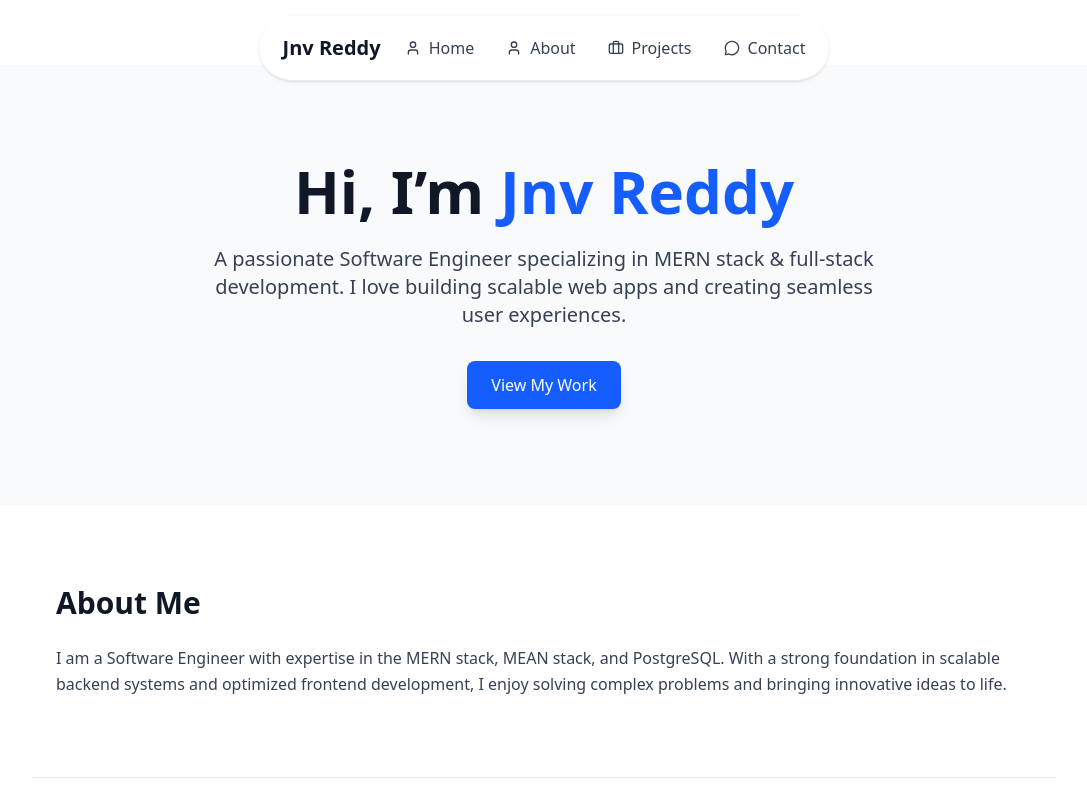
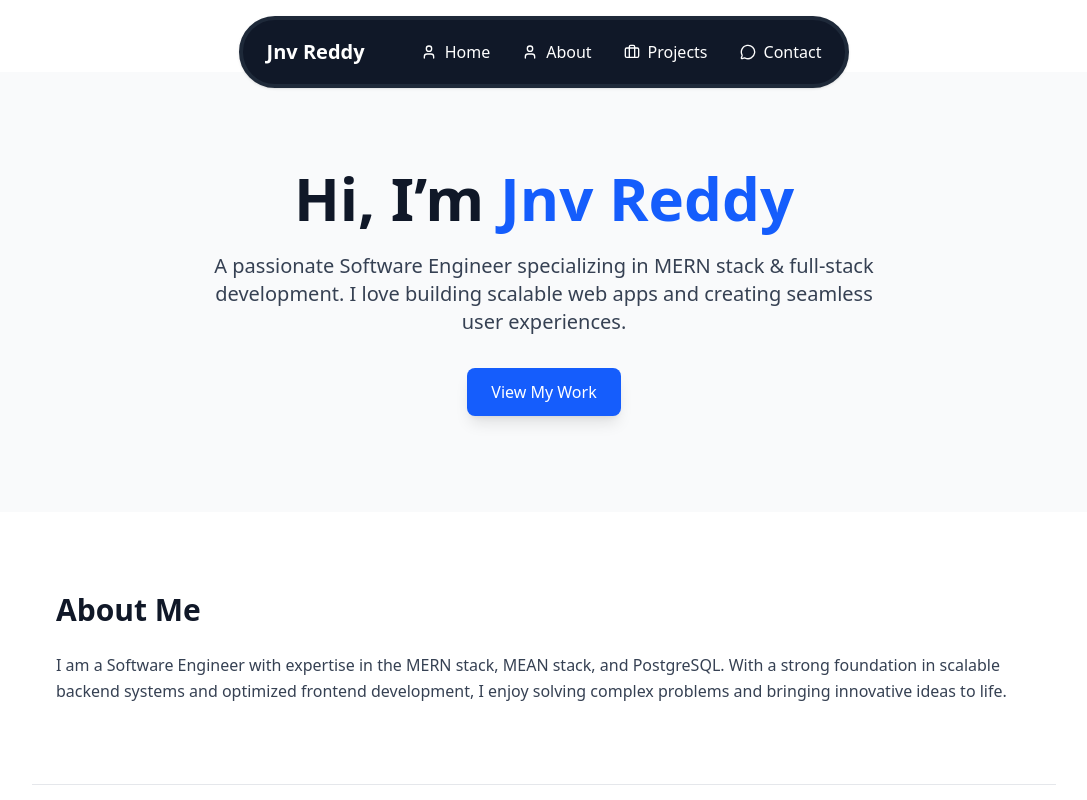
Before and after one commit to jnvreddy/Portfolio, a React (Vite) app: page / in a window 1280 px wide. Shown: the top 800 px of the page, without its empty margins (96-1183 px from the left). Built offline with nearby package versions, Linux system fonts and the light colour scheme.

Commit message:
added border and height fixed for responsiveness

```diff
--- a/src/components/Header.tsx
+++ b/src/components/Header.tsx
@@ -13,14 +13,14 @@ const Header = () => {
 
   return (
     <header
-      className={`sticky top-4 z-50 mx-auto bg-white/90 backdrop-blur-md border-b border-gray-200 shadow-sm rounded-full transition-all duration-300
+      className={`sticky top-4 z-50 mx-auto bg-gray-900 backdrop-blur-md border-4 border-gray-800 shadow-sm rounded-full transition-all duration-300
         w-4/5 md:w-fit`}
     >
       {/* Header Bar */}
-      <div className="flex items-center gap-6 h-16 px-6">
+      <div className="flex items-center gap-6 h-12 md:h-16 px-6">
         {/* Logo */}
-        <div className="flex items-center">
-          <span className="text-xl font-bold text-gray-900">Jnv Reddy</span>
+        <div className="flex items-center pr-8">
+          <span className="md:text-xl font-bold text-white">Jnv Reddy</span>
         </div>
 
         {/* Desktop Navigation */}
@@ -29,7 +29,7 @@ const Header = () => {
             <a
               key={item.name}
               href={item.href}
-              className="flex items-center gap-2 text-gray-700 hover:text-blue-600 transition-colors duration-200"
+              className="flex items-center gap-2 text-white hover:text-blue-600 transition-colors duration-200"
             >
               <item.icon className="h-4 w-4" />
               <span>{item.name}</span>
```
